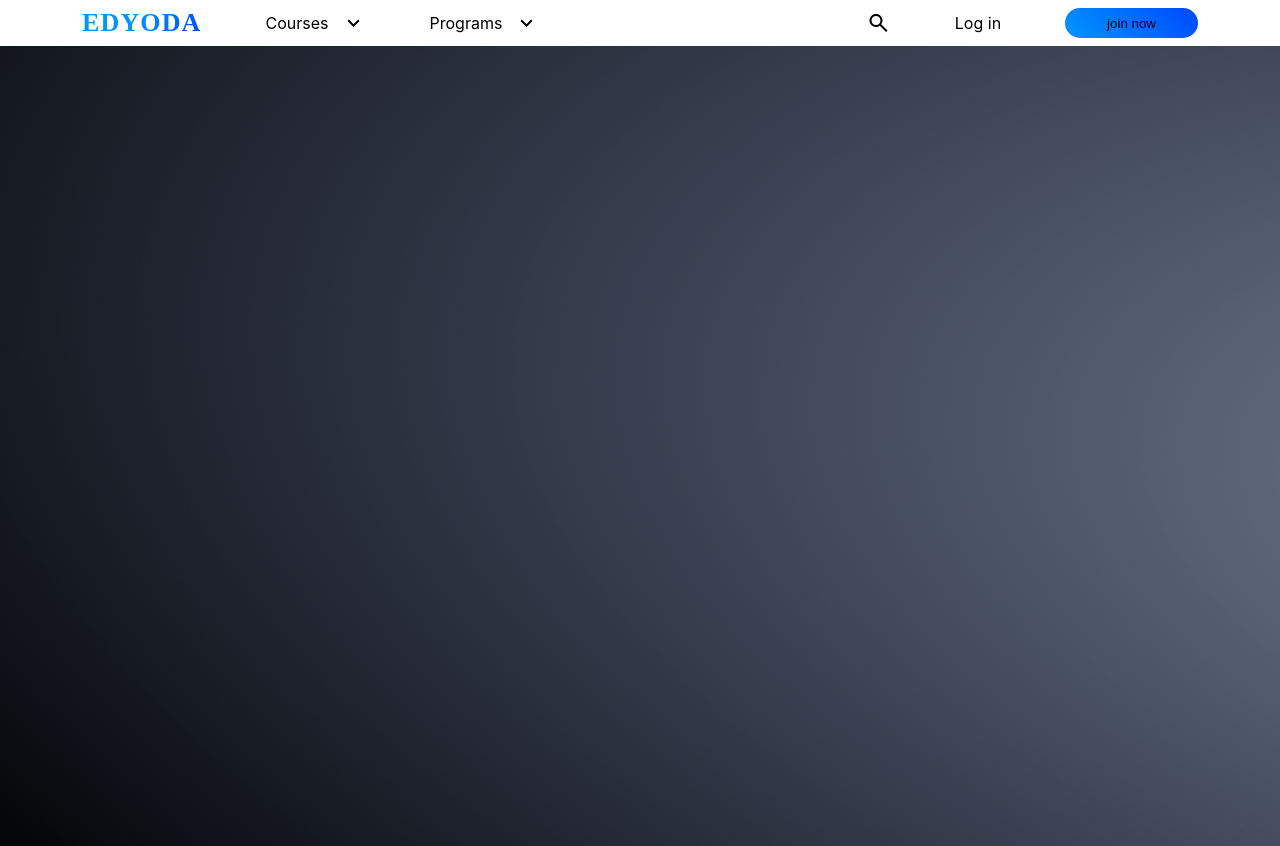
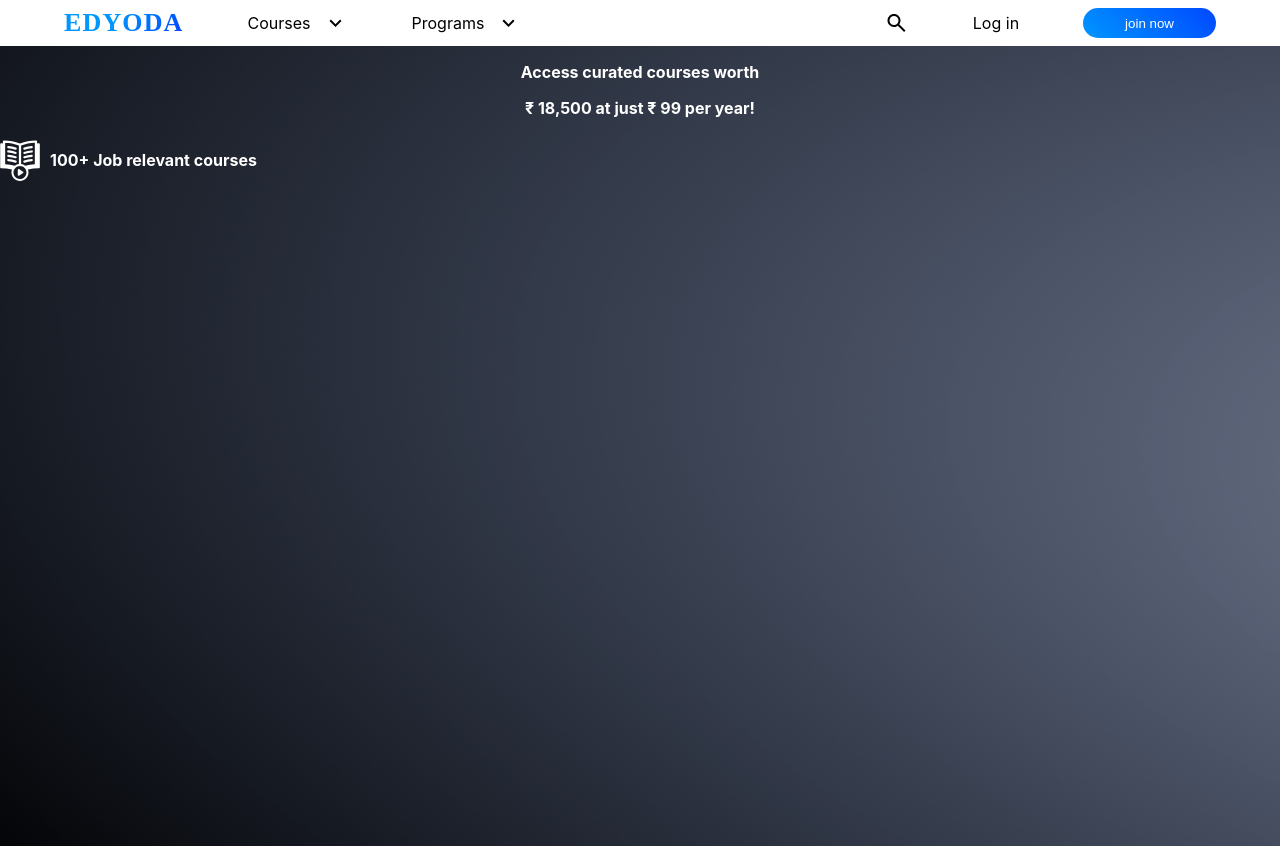
Before and after one commit to uzairansari11/edyoda, a React (Create React App) app: page / in a window 1280 px wide. After the commit the page ends 800 px from the top, so only its background shows below. Built offline with nearby package versions, Linux system fonts and the light colour scheme.

Commit message:
navbar done

```diff
--- a/src/App.js
+++ b/src/App.js
@@ -1,12 +1,13 @@
 import "./App.css";
-import Navbar from "./components/Navbar";
-import HomePage from "./pages/payment page/Payment";
+import Navbar from "./components/navbar/Navbar";
+
+import Payment from "./pages/paymentpage/Payment";
 
 function App() {
   return (
     <div className="App">
       <Navbar />
-      <HomePage />
+      <Payment />
     </div>
   );
 }
--- /dev/null
+++ b/src/components/highlight/Highlights.jsx
@@ -0,0 +1,57 @@
+import React from "react";
+import styles from "./Highlights.module.css";
+const Highlights = () => {
+    return (
+        <div className={styles.main}>
+            <div className={styles.svg}>
+                {" "}
+                <svg xmlns="http://www.w3.org/2000/svg" viewBox="0 0 60 62" fill="none">
+                    <path
+                        d="M57.936 5.01614C57.232 5.01614 56.4641 5.07998 55.6958 5.07998H55.6319V2.32821C55.6319 1.36839 54.8641 0.600098 53.9038 0.600098C45.648 0.600098 37.5838 2.2001 29.9678 5.33621C22.3517 2.2001 14.2878 0.600098 6.03181 0.600098C5.07199 0.600098 4.3037 1.30412 4.3037 2.32821V5.14433H4.23986C3.472 5.08004 2.70409 5.0162 1.93586 5.0162C0.976041 5.0162 0.271973 5.78406 0.271973 6.74432V40.7923C0.271973 41.7521 0.975995 42.4562 1.93586 42.4562C7.37609 42.4562 12.752 43.0964 17.9359 44.3763C17.4881 45.7201 17.168 47.1281 17.168 48.6C17.168 55.6402 22.9278 61.4 29.968 61.4C37.0082 61.4 42.768 55.6402 42.768 48.6C42.768 47.1281 42.4479 45.7201 42.0001 44.3759C47.2484 43.096 52.5599 42.4557 58.0001 42.4557C58.96 42.4557 59.7283 41.7517 59.7283 40.7919L59.7278 6.74386C59.664 5.7836 58.8961 5.01574 57.9358 5.01574L57.936 5.01614ZM7.69599 3.99204C14.7362 4.18401 21.648 5.65593 28.304 8.34381V35.9918C26 36.3119 23.9522 37.2079 22.2241 38.5516C17.488 37.2717 12.6241 36.5034 7.76011 36.3757L7.75966 3.9917L7.69599 3.99204ZM29.968 58.3921C24.5921 58.3921 20.2399 54.0403 20.2399 48.6639C20.2399 43.2881 24.5921 38.8719 29.968 38.8719C35.3439 38.8719 39.6961 43.2237 39.6961 48.6C39.6961 53.9759 35.3439 58.3921 29.968 58.3921ZM52.24 36.376C47.3761 36.5042 42.5119 37.272 37.776 38.5519C36.0479 37.2077 33.9358 36.3117 31.6961 35.9922V8.34416C38.2881 5.65581 45.2001 4.18393 52.2401 3.99193L52.24 36.376Z"
+                        fill="white"
+                    />
+                    <path
+                        d="M12.3042 12.4397C15.8881 12.8237 19.4721 13.5277 22.9922 14.6156C23.1203 14.6795 23.3123 14.6795 23.5043 14.6795C24.2721 14.6795 24.9123 14.1674 25.1043 13.4634C25.3601 12.5674 24.8485 11.6076 23.9525 11.3514C20.2405 10.2634 16.4645 9.49558 12.6886 9.04736C11.7926 8.98352 10.9605 9.62325 10.8329 10.5192C10.769 10.9675 10.8967 11.4152 11.2168 11.7354C11.4721 12.1836 11.856 12.4397 12.3042 12.4397Z"
+                        fill="white"
+                    />
+                    <path
+                        d="M12.3041 18.9041C15.888 19.288 19.472 19.992 22.9921 21.08C23.1202 21.1438 23.3122 21.1438 23.4403 21.1438C24.2082 21.1438 24.8483 20.6318 25.0403 19.9277C25.2961 19.0317 24.7845 18.0719 23.8885 17.8157C20.2403 16.7278 16.4005 15.9599 12.6247 15.5117C11.6648 15.4479 10.8965 16.0876 10.7689 16.9836C10.705 17.4318 10.8327 17.8796 11.1528 18.1997C11.472 18.6484 11.8559 18.9041 12.3041 18.9041Z"
+                        fill="white"
+                    />
+                    <path
+                        d="M12.3042 25.368C15.8881 25.7519 19.4721 26.4559 22.9922 27.5439C23.1203 27.6077 23.3123 27.6077 23.5043 27.6077C24.2721 27.6077 24.9123 27.0956 25.1043 26.3916C25.3601 25.4956 24.8485 24.5358 23.9525 24.2796C20.3043 23.1916 16.4645 22.4238 12.6886 21.9756C11.7926 21.9117 10.9605 22.5515 10.8329 23.4475C10.769 23.8957 10.8967 24.3434 11.2168 24.6636C11.4721 25.1122 11.856 25.3041 12.3042 25.368Z"
+                        fill="white"
+                    />
+                    <path
+                        d="M22.9921 34.0079C23.1202 34.0718 23.3122 34.0718 23.4403 34.0718C24.2082 34.0718 24.8483 33.5597 25.0403 32.8557C25.2961 31.9597 24.7845 30.9999 23.8885 30.7437C20.2403 29.6557 16.4005 28.8879 12.6247 28.4397C11.6648 28.3115 10.8327 29.0156 10.7689 29.9115C10.705 30.3598 10.8327 30.8075 11.1528 31.1277C11.4086 31.5116 11.8568 31.7036 12.3046 31.7678C15.888 32.2161 19.472 32.9201 22.9921 34.0081L22.9921 34.0079Z"
+                        fill="white"
+                    />
+                    <path
+                        d="M36.4961 14.68C36.688 14.68 36.8162 14.68 37.0081 14.6161C40.4639 13.592 44.1121 12.8241 47.6961 12.4403C48.1443 12.3764 48.5283 12.1845 48.8479 11.8001C49.1037 11.4161 49.2318 11.0322 49.2318 10.584C49.168 9.68799 48.3997 9.04785 47.5037 9.04785H47.3756C43.5997 9.43178 39.8238 10.1996 36.1117 11.3519C35.6635 11.48 35.3438 11.8001 35.0876 12.184C34.8956 12.5679 34.8318 13.0161 34.9595 13.4639C35.088 14.2322 35.7278 14.68 36.4961 14.68Z"
+                        fill="white"
+                    />
+                    <path
+                        d="M36.4961 21.144C36.6881 21.144 36.8162 21.144 37.0081 21.0802C40.4639 20.0561 44.1121 19.2882 47.6961 18.9043C48.1444 18.8405 48.5283 18.6485 48.8479 18.2641C49.1037 17.8802 49.2319 17.4963 49.2319 17.048C49.1037 16.152 48.272 15.448 47.3761 15.5761C43.6002 15.9601 39.76 16.7279 36.1122 17.8801C35.664 18.0083 35.3443 18.3284 35.0881 18.7123C34.8961 19.0962 34.8323 19.5444 34.96 19.9922C35.0881 20.6319 35.7278 21.144 36.4961 21.144Z"
+                        fill="white"
+                    />
+                    <path
+                        d="M36.4961 27.6078C36.6881 27.6078 36.8162 27.6078 37.0081 27.544C40.4639 26.5199 44.0484 25.752 47.6961 25.3681C48.1444 25.3043 48.5283 25.1123 48.8479 24.7279C49.1037 24.344 49.2319 23.9601 49.2319 23.5118C49.1037 22.6158 48.272 21.9118 47.3761 21.9757C43.6002 22.3596 39.76 23.1275 36.1122 24.2797C35.664 24.4078 35.3443 24.7279 35.0881 25.1118C34.8961 25.4958 34.8323 25.944 34.96 26.3917C35.0881 27.0958 35.7278 27.6078 36.4961 27.6078Z"
+                        fill="white"
+                    />
+                    <path
+                        d="M36.4961 34.0718C36.6881 34.0718 36.8162 34.0718 37.0081 34.0079C40.4639 32.9838 44.1121 32.2159 47.6961 31.8321C48.1444 31.7682 48.5283 31.5762 48.8479 31.1919C49.1037 30.8718 49.2319 30.424 49.2319 29.9758C49.1037 29.0798 48.272 28.3758 47.3761 28.5039C43.6002 28.8878 39.76 29.6556 36.1122 30.8079C35.664 30.936 35.3443 31.2561 35.0881 31.64C34.8961 32.0239 34.8323 32.4721 34.96 32.9199C35.0881 33.5596 35.7278 34.0717 36.4961 34.0717L36.4961 34.0718Z"
+                        fill="white"
+                    />
+                    <path
+                        d="M28.5603 43.5441C27.7281 42.9682 26.6401 43.6079 26.6401 44.5682V52.5682C26.6401 53.528 27.7281 54.1682 28.5603 53.5923L34.5764 49.5602C35.3442 49.0481 35.3442 47.9602 34.5764 47.512L28.5603 43.5441Z"
+                        fill="white"
+                    />
+                </svg>
+            </div>
+
+            <p>100+ Job relevant courses</p>
+        </div>
+    );
+};
+
+export default Highlights;
--- /dev/null
+++ b/src/components/highlight/Highlights.module.css
@@ -0,0 +1,15 @@
+.main {
+    display: flex;
+    align-items: center;
+}
+
+.svg {
+    width: 40px;
+    height: 40px;
+    margin-right: 10px;
+}
+
+p {
+    font-size: 16px;
+    font-weight: bold;
+}
--- a/src/components/Navbar.jsx
+++ b/src/components/navbar/Navbar.jsx
@@ -3,11 +3,16 @@ import styles from "./Navbar.module.css";
 const Navbar = () => {
     return (
         <div className={styles.container}>
+            {/* ----------------Navbar Start -------------------- */}
             <nav className={styles.nav}>
+                {/* -------------------left section ---------------------- */}
                 <div className={styles["section"]}>
-                    <text className={styles.logo}>EDYODA</text>
+                    {/* logo part */}
+                    <p className={styles.logo}>EDYODA</p>
+                    {/* options */}
                     <div className={styles.options}>
-                        <text>Courses</text>
+                        <p>Courses</p>
+
                         <svg
                             xmlns="http://www.w3.org/2000/svg"
                             width="25"
@@ -22,7 +27,7 @@ const Navbar = () => {
                         </svg>
                     </div>
                     <div className={styles.options}>
-                        <text>Programs</text>
+                        <p>Programs</p>
                         <svg
                             xmlns="http://www.w3.org/2000/svg"
                             width="25"
@@ -37,8 +42,10 @@ const Navbar = () => {
                         </svg>
                     </div>
                 </div>
+                {/* ------------------right section----------------------- */}
 
                 <div className={styles.section}>
+                    {/* search icon */}
                     <svg
                         xmlns="http://www.w3.org/2000/svg"
                         width="25"
@@ -51,10 +58,16 @@ const Navbar = () => {
                             fill="black"
                         />
                     </svg>
-                    <text>Log in</text>
+                    {/* login option */}
+                    <div className={styles.options}>
+                        <p>Log in</p>
+                    </div>
+                    {/* join now button */}
                     <button>join now</button>
                 </div>
+                {/* ----------------------------------------- */}
             </nav>
+            {/* --------------------Navbar End--------------------- */}
         </div>
     );
 };
--- a/src/components/Navbar.module.css
+++ b/src/components/navbar/Navbar.module.css
@@ -1,6 +1,11 @@
 .container {
-    background: #fff;
-    padding: 8px 20px;
+    background: white;
+    box-sizing: 100%;
+    margin: 0;
+    padding: 0;
+    display: flex;
+    align-items: center;
+
 }
 
 .nav {
@@ -9,6 +14,8 @@
     justify-content: space-between;
     align-items: center;
     margin: auto;
+    height: 30px;
+    padding: 8px;
 }
 
 .logo {
@@ -17,7 +24,6 @@
     font-size: 26px;
     font-style: normal;
     font-weight: 900;
-    line-height: normal;
     letter-spacing: 1.14px;
     background: linear-gradient(122deg, #0096FF 42.14%, #0048FF 96.70%);
     background-clip: text;
@@ -34,10 +40,15 @@
 
 .options {
     display: flex;
+    font-weight: 100;
     align-items: center;
     gap: 12px;
 }
 
+
+.options>p {
+    font-weight: normal;
+}
 
 button {
     display: flex;
@@ -49,4 +60,5 @@ button {
     border-radius: 52px;
     background: linear-gradient(224deg, #0048FF 0%, #0096FF 100%);
     border: none;
+    color: #fff;
 }
--- a/src/pages/payment page/Payment.jsx
+++ /dev/null
@@ -1,10 +0,0 @@
-import React from "react";
-import styles from "./Payment.module.css"
-const HomePage = () => {
-  return (
-    <div className={styles.container}>
-    </div>
-  );
-};
-
-export default HomePage;
--- /dev/null
+++ b/src/pages/paymentpage/Payment.jsx
@@ -0,0 +1,20 @@
+import React from "react";
+import styles from "./Payment.module.css";
+import Highlights from "../../components/highlight/Highlights";
+const Payment = () => {
+  return (
+    <div className={styles.container}>
+      <div>
+        <p>Access curated courses worth</p>
+        <div>
+          <p>₹ 18,500
+            at just ₹ 99 per year!
+          </p>
+        </div>
+        <Highlights />
+      </div>
+    </div>
+  );
+};
+
+export default Payment;
--- a/src/pages/payment page/Payment.module.css
+++ b/src/pages/paymentpage/Payment.module.css
@@ -1,7 +1,12 @@
 .container {
     margin: 0;
     padding: 0;
+    position: fixed;
+    top: 30;
+    left: 0;
     background-image: url('../../assest/images/BackGround.png');
     height: 100vh;
+    box-sizing: 100%;
     width: 100%;
+    color: white;
 }
```
